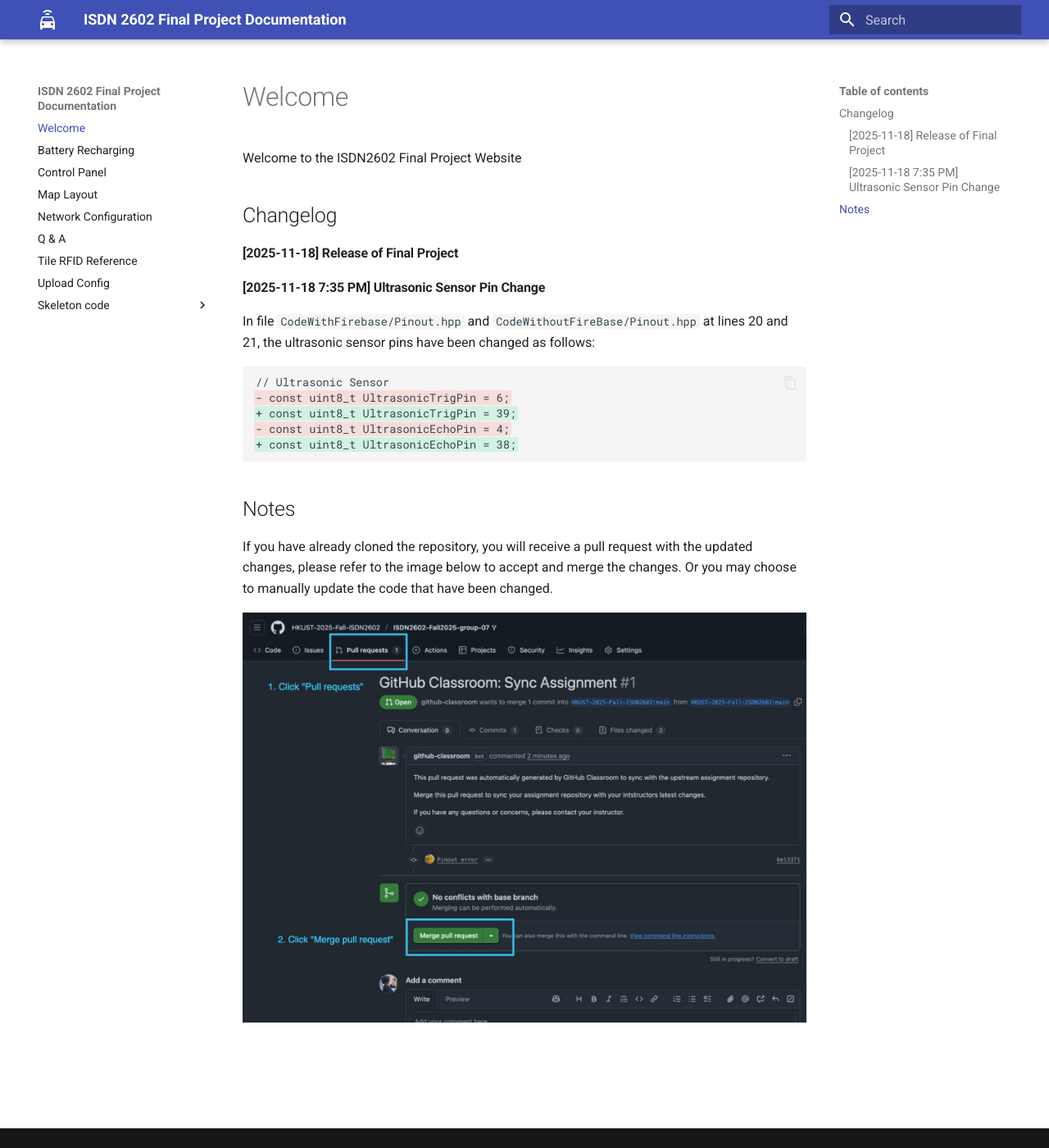
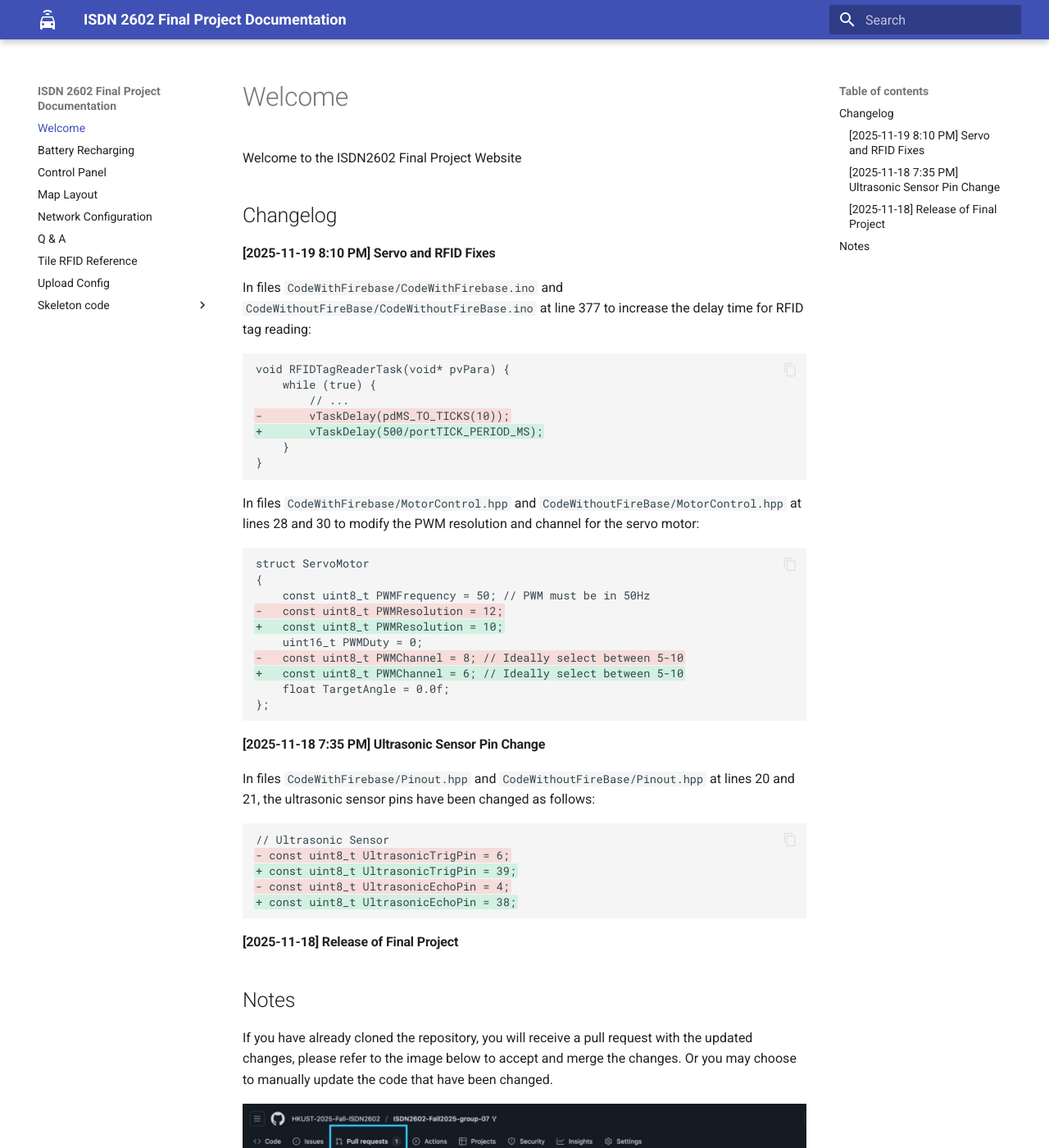
Before and after one commit to ISD-IoT-eduation/FinalProjectDocs, an MkDocs documentation site: the page built from docs/index.md, in a window 1280 px wide and 1400 px high. Shown: the whole window at 82% size. Built offline with MkDocs 1.6.1 and Material for MkDocs 9.7.7, drawn with Linux system fonts in a browser that asks for light colours.

Commit message:
feat(change log): update servo and RFID fixes

````diff
--- a/docs/index.md
+++ b/docs/index.md
@@ -5,11 +5,39 @@ Welcome to the ISDN2602 Final Project Website
 
 ## Changelog
 
-#### [2025-11-18] Release of Final Project
+
+#### [2025-11-19 8:10 PM] Servo and RFID Fixes
+
+In files `CodeWithFirebase/CodeWithFirebase.ino` and `CodeWithoutFireBase/CodeWithoutFireBase.ino` at line 377 to increase the delay time for RFID tag reading:
+
+```diff
+void RFIDTagReaderTask(void* pvPara) {
+    while (true) {
+        // ...
+-       vTaskDelay(pdMS_TO_TICKS(10));
++       vTaskDelay(500/portTICK_PERIOD_MS);
+    }
+}
+```
+
+In files `CodeWithFirebase/MotorControl.hpp` and `CodeWithoutFireBase/MotorControl.hpp` at lines 28 and 30 to modify the PWM resolution and channel for the servo motor:
+
+```diff
+struct ServoMotor
+{
+    const uint8_t PWMFrequency = 50; // PWM must be in 50Hz
+-   const uint8_t PWMResolution = 12;
++   const uint8_t PWMResolution = 10;
+    uint16_t PWMDuty = 0;
+-   const uint8_t PWMChannel = 8; // Ideally select between 5-10
++   const uint8_t PWMChannel = 6; // Ideally select between 5-10
+    float TargetAngle = 0.0f;
+};
+```
 
 #### [2025-11-18 7:35 PM] Ultrasonic Sensor Pin Change
 
-In file `CodeWithFirebase/Pinout.hpp` and `CodeWithoutFireBase/Pinout.hpp` at lines 20 and 21, the ultrasonic sensor pins have been changed as follows:
+In files `CodeWithFirebase/Pinout.hpp` and `CodeWithoutFireBase/Pinout.hpp` at lines 20 and 21, the ultrasonic sensor pins have been changed as follows:
 
 ```diff
 // Ultrasonic Sensor
@@ -19,6 +47,9 @@ In file `CodeWithFirebase/Pinout.hpp` and `CodeWithoutFireBase/Pinout.hpp` at li
 + const uint8_t UltrasonicEchoPin = 38;
 ```
 
+#### [2025-11-18] Release of Final Project
+
+
 ## Notes
 
 If you have already cloned the repository, you will receive a pull request with the updated changes, please refer to the image below to accept and merge the changes. Or you may choose to manually update the code that have been changed.
````
